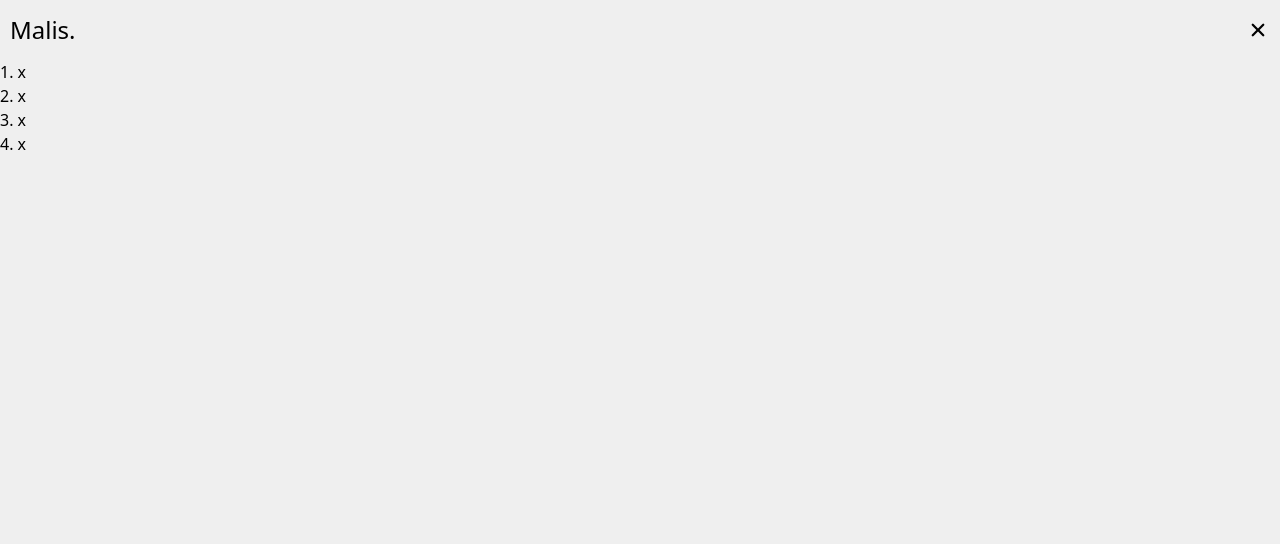
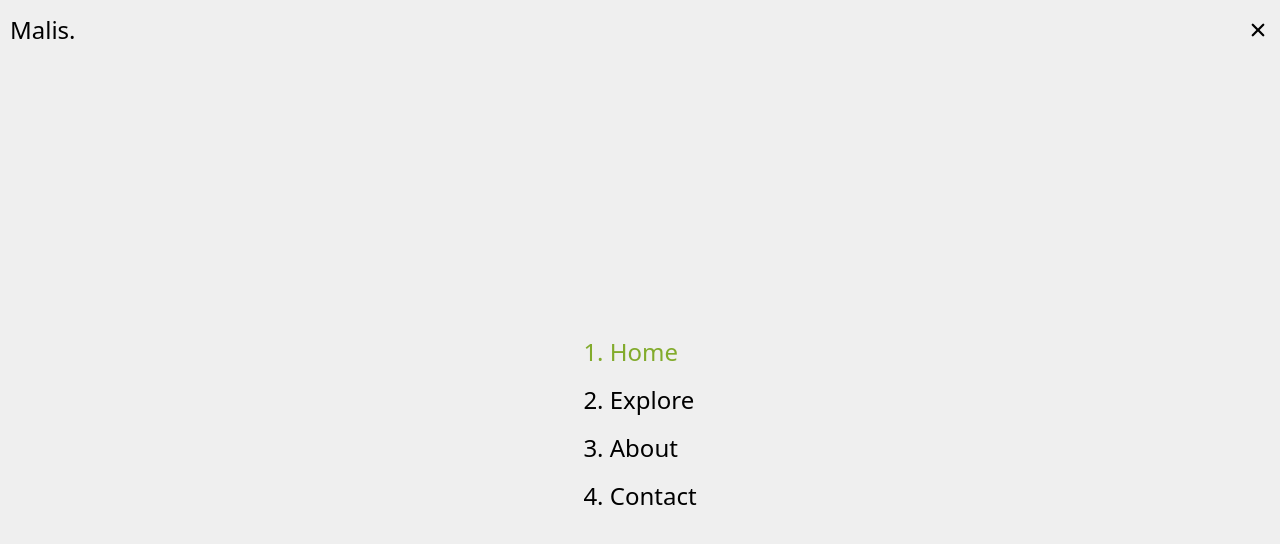
Before and after one commit to NemesOliver/strapi-sofa-ecommerce, a Next.js app: page / in a window 1280 px wide. Shown: the top 544 px of the page. Built offline with nearby package versions, Linux system fonts and the light colour scheme.

Commit message:
feat: link highlighting

```diff
--- a/components/navigation/Navigation.js
+++ b/components/navigation/Navigation.js
@@ -1,6 +1,9 @@
 import { motion } from "framer-motion";
+import { links, useIsPageActive } from "./libs";
 
 export const Navigation = () => {
+  const { highlightCurrentPage } = useIsPageActive();
+
   return (
     <motion.nav
       key="navigation"
@@ -8,13 +11,17 @@ export const Navigation = () => {
       animate={{ opacity: 1, x: 0 }}
       exit={{ opacity: 0, x: "100%" }}
       transition={{ duration: 0.2, type: "tween" }}
-      className="fixed z-10 bottom-0 left-0 bg-background w-screen h-[calc(100vh-60px)]"
+      className="fixed z-10 bottom-0 left-0 bg-background w-screen h-[calc(100vh-60px)] grid place-items-center"
     >
       <ul>
-        <li>1. x</li>
-        <li>2. x</li>
-        <li>3. x</li>
-        <li>4. x</li>
+        {links.map(({ name, href }, i) => (
+          <li
+            key={i}
+            className={`${highlightCurrentPage(
+              href
+            )} mb-3 text-[24px] font-medium antialiased cursor-pointer hover:text-primary hover:scale-110 transition-all`}
+          >{`${i + 1}. ${name}`}</li>
+        ))}
       </ul>
     </motion.nav>
   );
--- /dev/null
+++ b/components/navigation/libs/index.js
@@ -0,0 +1,2 @@
+export * from "./links/links";
+export * from "./useIsPageActive/useIsPageActive";
--- /dev/null
+++ b/components/navigation/libs/links/links.js
@@ -0,0 +1,15 @@
+export const links = [
+  {
+    name: "Home",
+    href: "/",
+  },
+  {
+    name: "Explore",
+  },
+  {
+    name: "About",
+  },
+  {
+    name: "Contact",
+  },
+];
--- /dev/null
+++ b/components/navigation/libs/useIsPageActive/useIsPageActive.js
@@ -0,0 +1,13 @@
+import { useRouter } from "next/router";
+
+export const useIsPageActive = () => {
+  const router = useRouter();
+
+  const highlightCurrentPage = (href) => {
+    if (router.pathname === href) {
+      return "text-primary";
+    }
+  };
+
+  return { highlightCurrentPage };
+};
--- a/pages/index.js
+++ b/pages/index.js
@@ -2,6 +2,7 @@ import Head from "next/head";
 import Image from "next/image";
 import { Container } from "../components";
 import { MdOutlineDoubleArrow } from "react-icons/md";
+import Link from "next/link";
 
 export default function Home() {
   return (
@@ -27,9 +28,11 @@ export default function Home() {
               />
             </div>
             {/* button used once through the application */}
-            <button className="text-[18px] font-bold hover:text-gray-700 transition self-end mr-[10px] container:mr-0 flex items-center ">
-              EXPLORE NOW <MdOutlineDoubleArrow />
-            </button>
+            <Link passHref href="/">
+              <a className="text-[18px] font-bold hover:text-gray-700 transition self-end mr-[10px] container:mr-0 flex items-center ">
+                EXPLORE NOW <MdOutlineDoubleArrow />
+              </a>
+            </Link>
           </section>
         </Container>
       </main>
```
